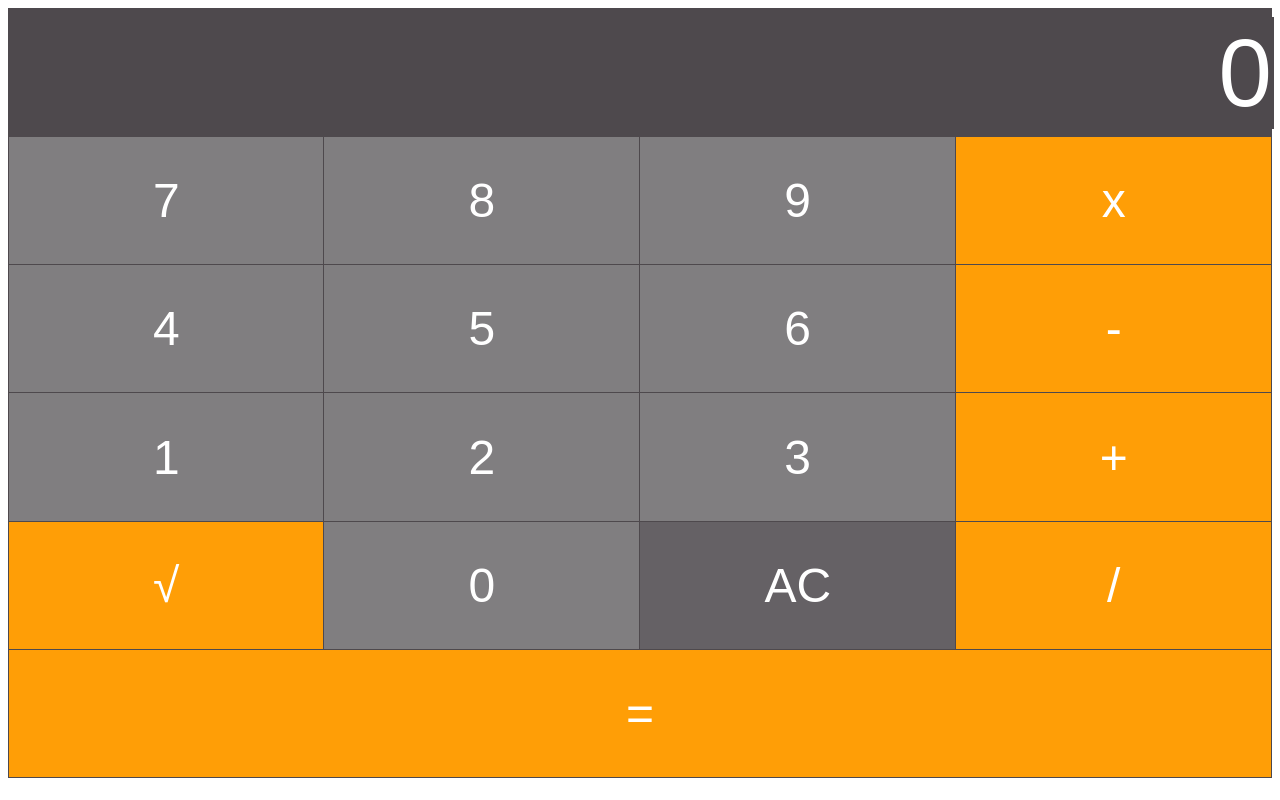
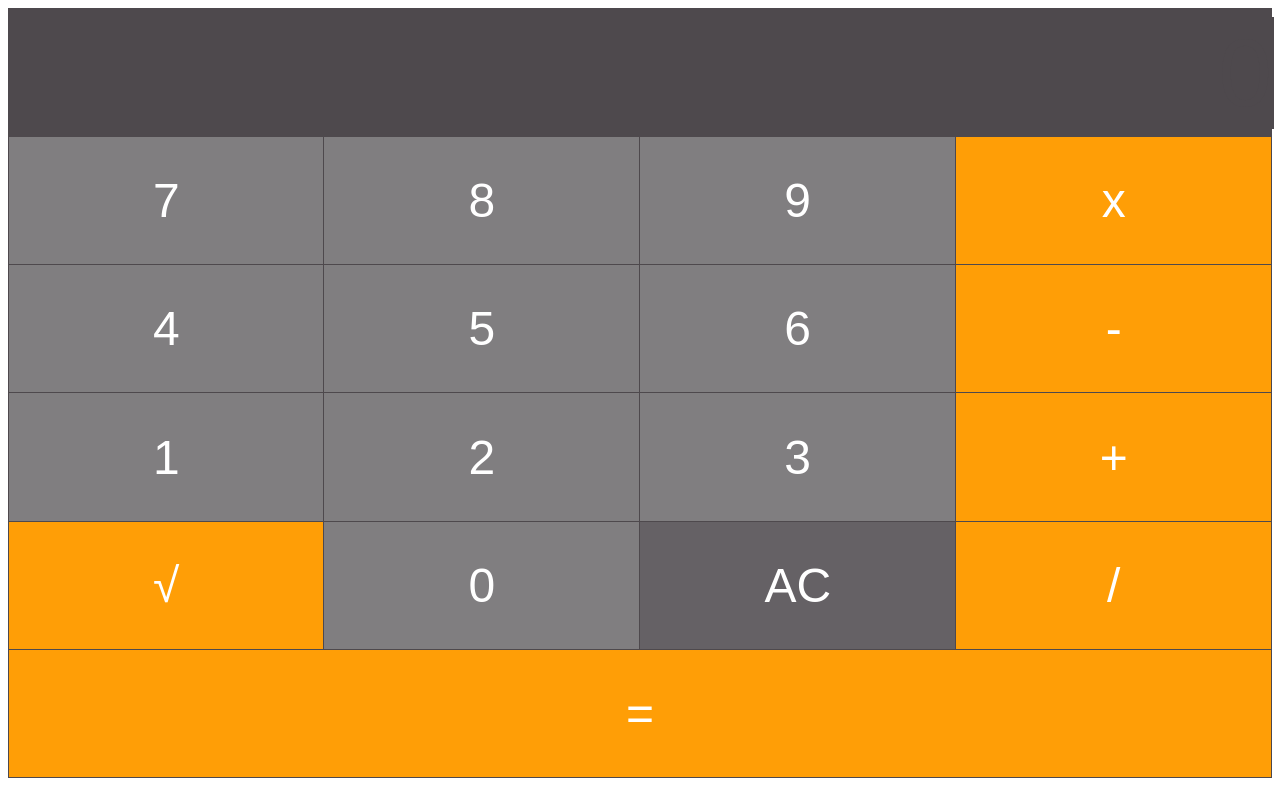
Before and after one commit to Muzi-Maker/JavaScript-Training-Web, a plain HTML site: page calculator.html in a window 1280 px wide. Drawn offline with Linux system fonts and the light colour scheme.

Commit message:
Update style.css

```diff
--- a/style.css
+++ b/style.css
@@ -20,7 +20,7 @@ td{
     text-align: right;
     width: 100%;
     font-size: 2em;
-    color: #fff;
+    color: #4e494d;
     border: 0px;
 }
 
```
